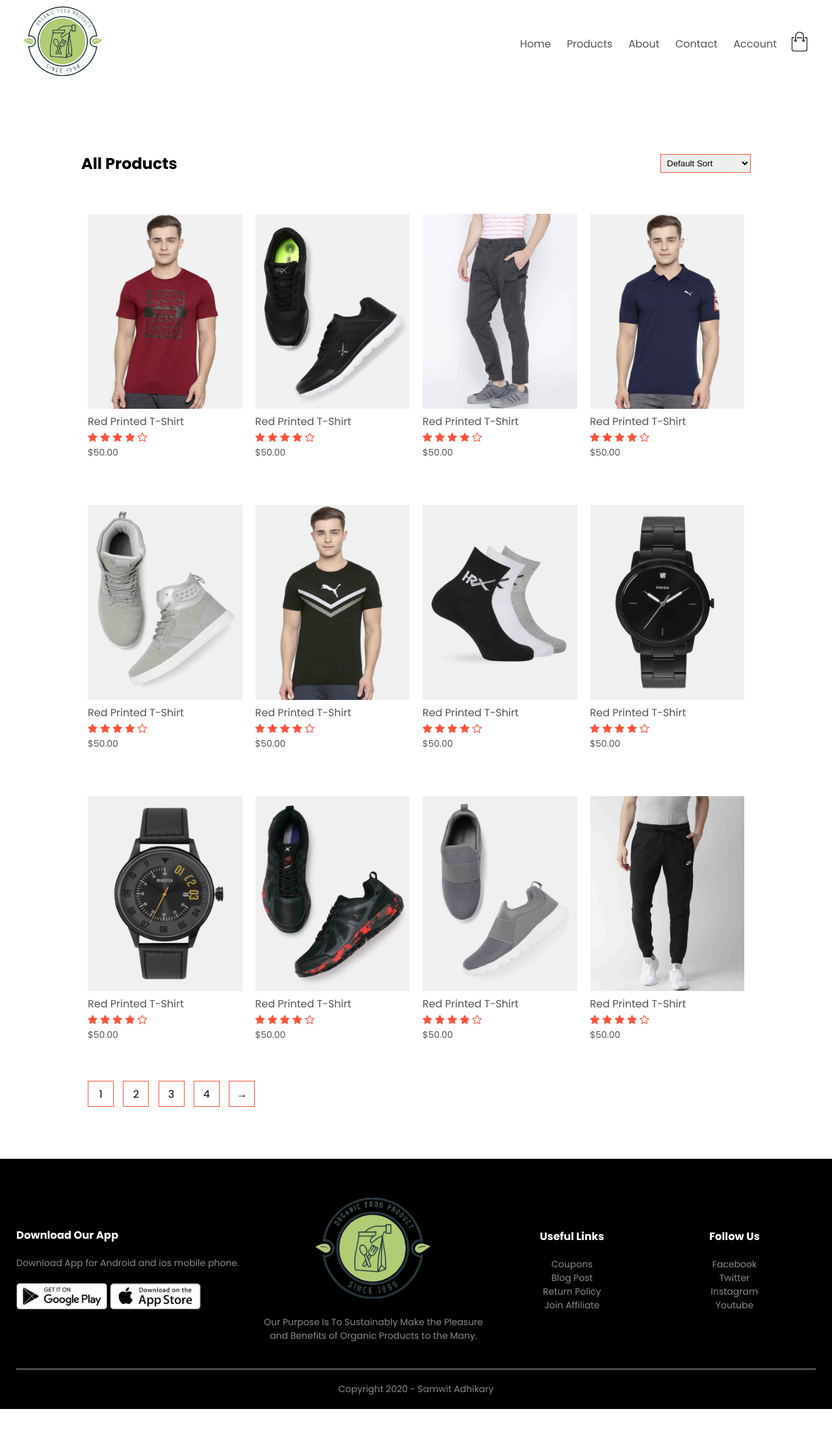
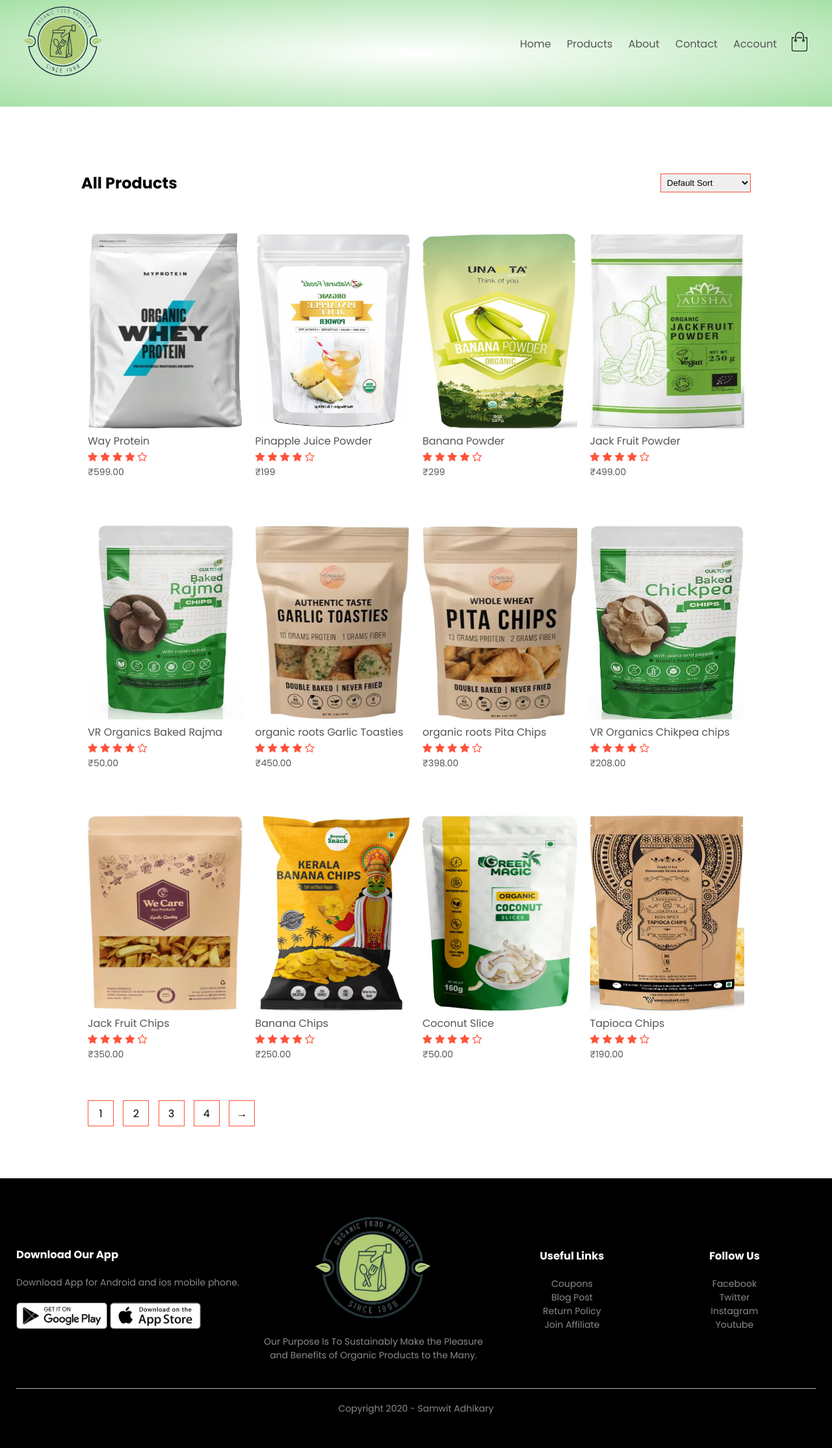
Before and after one commit to sreenath-pydev/Ecommerce_project, a Django app: page /product/products/ in a window 1280 px wide. Shown: the whole page at 65% size. Before the commit the page ends 2168 px from the top, so only its background shows below. Run offline with Django 5.2, Linux system fonts and the light colour scheme.

Commit message:
products and account images updations

```diff
--- a/Ecommerce/static/css/style.css
+++ b/Ecommerce/static/css/style.css
@@ -39,26 +39,29 @@
     margin: auto;
     padding-left: 25px;
     padding-right: 25px;
+    padding-bottom: 30px;
+
 }
 .row{
     display: flex;
     align-items: center;
     flex-wrap: wrap;
     justify-content: space-around;
+
 }
 .col-2{
     flex-basis: 50%;
     min-width: 300px;
+
 }
 .col-2 img{
     max-width: 100%;
     padding: 10px 0;
 }
 .col-2 h1{
-    font-size: 80px;
+    font-size: 60px;
     line-height: 60px;
     margin: 25px 0;
-    color: ;
 }
 .btn{
     display: inline-block;
@@ -73,12 +76,10 @@
     background: #563434;
 }
 .header{
-    background: radial-gradient(#fff,);
+    background: radial-gradient(#fff,rgb(167, 225, 167));
 }
 
-.header .row{
-    margin-top: 70px;
-}
+
 .categories{
     margin: 70px 0;
 }
@@ -327,11 +328,20 @@
 .small-img-row{
     display: flex;
     justify-content: space-between;
+
 }
 .small-img-col{
     flex-basis: 24%;
     cursor: pointer;
+
+
 }
+.small-img-row .img{
+    height: 114px;
+
+
+}
+
 
 /* Cart Items */
 .cart-page{
@@ -387,8 +397,20 @@
 
 /* Account page */
 .account-page{
-    padding: 50px 0;
-    background: radial-gradient(#fff, #ffd6d6);
+
+    background: radial-gradient(#fff,rgb(167, 225, 167));
+
+
+}
+.row-with-background{
+    background-image: url("../images/accountbanner.png");
+    background-size: cover;
+    background-position: center;
+    background-repeat: no-repeat;
+
+
+
+
 }
 .form-container{
     background: #fff;
--- a/Ecommerce/templates/banner_layout.html
+++ b/Ecommerce/templates/banner_layout.html
@@ -1,5 +1,6 @@
 {% load static %}
 <div>
+    <div class="header ">
     <div class='container'>
 <div class="row">
     <div class="col-2">
--- a/Ecommerce/templates/home_page_content.html
+++ b/Ecommerce/templates/home_page_content.html
@@ -54,6 +54,7 @@
         </div>
     </div>
     <h2 class="title">Latest Products</h2>
+
     <div class="row">
         <div class="col-4">
             <img src="{% static 'images/jackchips.png' %}">
@@ -104,6 +105,7 @@
             <p>₹190.00</p>
         </div>
     </div>
+
     <div class="row">
         <div class="col-4">
             <img src="{% static 'images/BakedRajma .png'%}">
--- a/Ecommerce/templates/products.html
+++ b/Ecommerce/templates/products.html
@@ -18,8 +18,8 @@
         </div>
         <div class="row">
             <div class="col-4">
-                <a href="{% url 'product_details' %}"><img src="{% static 'images/product-1.jpg' %}"></a>
-                <h4>Red Printed T-Shirt</h4>
+                <a href="{% url 'product_details' %}"><img src="{% static 'images/wayprotein.png' %}"></a>
+                <h4> Way Protein</h4>
                 <div class="rating">
                     <i class="fa fa-star"></i>
                     <i class="fa fa-star"></i>
@@ -27,11 +27,11 @@
                     <i class="fa fa-star"></i>
                     <i class="fa fa-star-o"></i>
                 </div>
-                <p>$50.00</p>
+                <p>₹599.00</p>
             </div>
             <div class="col-4">
-                <img src="{% static 'images/product-2.jpg' %}">
-                <h4>Red Printed T-Shirt</h4>
+                <img src="{% static 'images/pineapplepw.jpg' %}">
+                <h4>Pinapple Juice Powder</h4>
                 <div class="rating">
                     <i class="fa fa-star"></i>
                     <i class="fa fa-star"></i>
@@ -39,11 +39,11 @@
                     <i class="fa fa-star"></i>
                     <i class="fa fa-star-o"></i>
                 </div>
-                <p>$50.00</p>
+                <p>₹199</p>
             </div>
             <div class="col-4">
-                <img src="{% static 'images/product-3.jpg' %}">
-                <h4>Red Printed T-Shirt</h4>
+                <img src="{% static 'images/bananapw.jpg' %}">
+                <h4> Banana Powder</h4>
                 <div class="rating">
                     <i class="fa fa-star"></i>
                     <i class="fa fa-star"></i>
@@ -51,11 +51,11 @@
                     <i class="fa fa-star"></i>
                     <i class="fa fa-star-o"></i>
                 </div>
-                <p>$50.00</p>
+                <p>₹299</p>
             </div>
             <div class="col-4">
-                <img src="{% static 'images/product-4.jpg' %}">
-                <h4>Red Printed T-Shirt</h4>
+                <img src="{% static 'images/Jackfruitpw.png' %}">
+                <h4>Jack Fruit Powder</h4>
                 <div class="rating">
                     <i class="fa fa-star"></i>
                     <i class="fa fa-star"></i>
@@ -63,13 +63,13 @@
                     <i class="fa fa-star"></i>
                     <i class="fa fa-star-o"></i>
                 </div>
-                <p>$50.00</p>
+                <p>₹499.00</p>
             </div>
         </div>
         <div class="row">
         <div class="col-4">
-                <img src="{% static 'images/product-5.jpg' %}">
-                <h4>Red Printed T-Shirt</h4>
+            <img src="{% static 'images/BakedRajma .png'%}">
+            <h4>VR Organics Baked Rajma </h4>
             <div class="rating">
                 <i class="fa fa-star"></i>
                 <i class="fa fa-star"></i>
@@ -77,11 +77,11 @@
                 <i class="fa fa-star"></i>
                 <i class="fa fa-star-o"></i>
             </div>
-                <p>$50.00</p>
+            <p>₹50.00</p>
         </div>
         <div class="col-4">
-                <img src="{% static 'images/product-6.jpg' %}">
-                <h4>Red Printed T-Shirt</h4>
+            <img src="{% static 'images/rootsGarlicToasties.png'%}">
+            <h4>organic roots Garlic Toasties</h4>
             <div class="rating">
                 <i class="fa fa-star"></i>
                 <i class="fa fa-star"></i>
@@ -89,11 +89,11 @@
                 <i class="fa fa-star"></i>
                 <i class="fa fa-star-o"></i>
             </div>
-                <p>$50.00</p>
+            <p>₹450.00</p>
         </div>
         <div class="col-4">
-                <img src="{% static 'images/product-7.jpg' %}">
-                <h4>Red Printed T-Shirt</h4>
+            <img src="{% static 'images/rootsRootsPitaChips.png'%}">
+            <h4>organic roots Pita Chips</h4>
             <div class="rating">
                 <i class="fa fa-star"></i>
                 <i class="fa fa-star"></i>
@@ -101,11 +101,11 @@
                 <i class="fa fa-star"></i>
                 <i class="fa fa-star-o"></i>
             </div>
-                <p>$50.00</p>
+            <p>₹398.00</p>
         </div>
         <div class="col-4">
-                <img src="{% static 'images/product-8.jpg' %}">
-                <h4>Red Printed T-Shirt</h4>
+            <img src="{% static 'images/Chikpeachips.png'%}">
+            <h4>VR Organics Chikpea chips</h4>
             <div class="rating">
                 <i class="fa fa-star"></i>
                 <i class="fa fa-star"></i>
@@ -113,13 +113,14 @@
                 <i class="fa fa-star"></i>
                 <i class="fa fa-star-o"></i>
             </div>
-                <p>$50.00</p>
+            <p>₹208.00</p>
         </div>
     </div>
+
     <div class="row">
         <div class="col-4">
-                <img src="{% static 'images/product-9.jpg' %}">
-                <h4>Red Printed T-Shirt</h4>
+            <img src="{% static 'images/jackchips.png' %}">
+            <h4>Jack Fruit Chips</h4>
             <div class="rating">
                 <i class="fa fa-star"></i>
                 <i class="fa fa-star"></i>
@@ -127,11 +128,11 @@
                 <i class="fa fa-star"></i>
                 <i class="fa fa-star-o"></i>
             </div>
-                <p>$50.00</p>
+            <p>₹350.00</p>
         </div>
         <div class="col-4">
-                <img src="{% static 'images/product-10.jpg' %}">
-                <h4>Red Printed T-Shirt</h4>
+            <img src="{% static  'images/bananachips.png'%}">
+            <h4>Banana Chips</h4>
             <div class="rating">
                 <i class="fa fa-star"></i>
                 <i class="fa fa-star"></i>
@@ -139,11 +140,11 @@
                 <i class="fa fa-star"></i>
                 <i class="fa fa-star-o"></i>
             </div>
-                <p>$50.00</p>
+            <p>₹250.00</p>
         </div>
         <div class="col-4">
-                <img src="{% static 'images/product-11.jpg' %}">
-                <h4>Red Printed T-Shirt</h4>
+            <img src="{% static 'images/coconutslice.png'%}">
+            <h4>Coconut Slice</h4>
             <div class="rating">
                 <i class="fa fa-star"></i>
                 <i class="fa fa-star"></i>
@@ -151,11 +152,11 @@
                 <i class="fa fa-star"></i>
                 <i class="fa fa-star-o"></i>
             </div>
-                <p>$50.00</p>
+            <p>₹50.00</p>
         </div>
         <div class="col-4">
-                <img src="{% static 'images/product-12.jpg' %}">
-                <h4>Red Printed T-Shirt</h4>
+            <img src="{% static 'images/tapiocachips.png'%}">
+            <h4>Tapioca Chips</h4>
             <div class="rating">
                 <i class="fa fa-star"></i>
                 <i class="fa fa-star"></i>
@@ -163,9 +164,10 @@
                 <i class="fa fa-star"></i>
                 <i class="fa fa-star-o"></i>
             </div>
-                <p>$50.00</p>
+            <p>₹190.00</p>
         </div>
     </div>
+
         <div class="page-btn">
             <span>1</span>
             <span>2</span>
```
Also changed, not shown: Ecommerce/templates/account.html (+8 -4 lines), Ecommerce/templates/product_details.html (+14 -14 lines), Ecommerce/static/images/accountbanner.png (added). Lines whose indentation alone changed are shown as unchanged.
